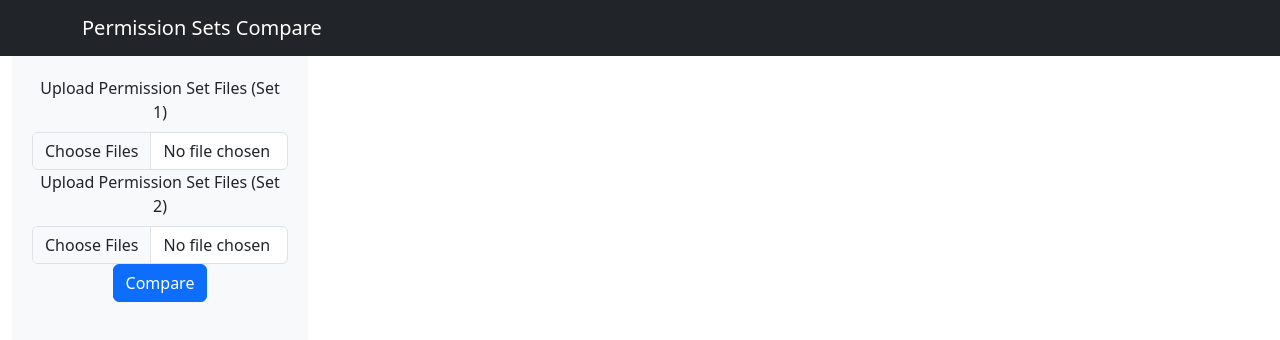
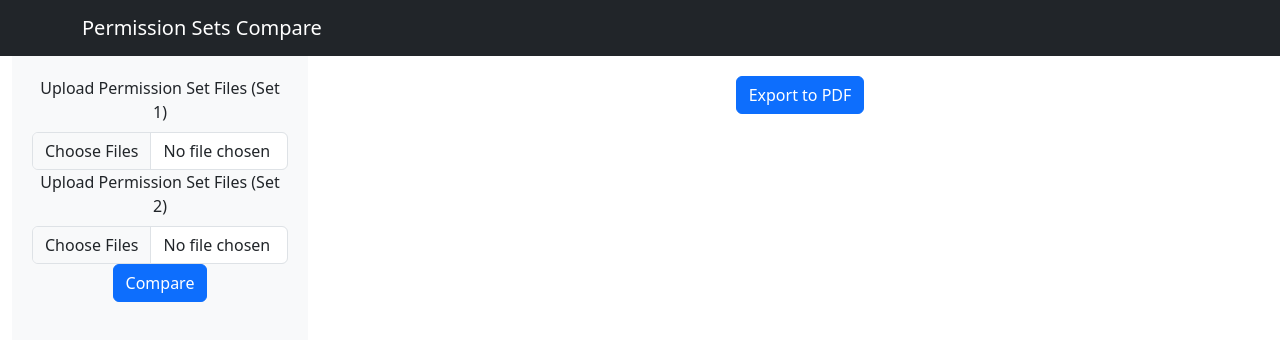
Before and after one commit to VStream-Labs/SF-Permission-Sets-Compare, a React (Create React App) app in the folder frontend/: page / in a window 1280 px wide. Shown: the top 340 px of the page. Built offline with nearby package versions, Linux system fonts and the light colour scheme.

Commit message:
Able to Output to PDF

```diff
--- a/frontend/package.json
+++ b/frontend/package.json
@@ -8,6 +8,8 @@
     "@testing-library/user-event": "^13.5.0",
     "axios": "^1.7.7",
     "bootstrap": "^5.3.3",
+    "jspdf": "^2.5.2",
+    "jspdf-autotable": "^3.8.4",
     "react": "^18.3.1",
     "react-bootstrap": "^2.10.5",
     "react-dom": "^18.3.1",
--- a/frontend/src/MainContent.js
+++ b/frontend/src/MainContent.js
@@ -1,5 +1,7 @@
 import React, { useState, useMemo } from 'react';
 import { Table } from 'react-bootstrap';
+import jsPDF from 'jspdf';
+import 'jspdf-autotable';
 
 const MainContent = ({ data, downloadUrl }) => {
   const [sortConfig, setSortConfig] = useState(null);
@@ -91,6 +93,12 @@ const MainContent = ({ data, downloadUrl }) => {
     return value ? JSON.stringify(value) : 'N/A';
   };
 
+  const exportToPDF = () => {
+    const doc = new jsPDF();
+    doc.autoTable({ html: '#data-table' });
+    doc.save('table.pdf');
+  };
+
   return (
     <div className="main-content">
       {downloadUrl && (
@@ -98,8 +106,11 @@ const MainContent = ({ data, downloadUrl }) => {
           Download Result
         </a>
       )}
+      <button onClick={exportToPDF} className="btn btn-primary mb-3">
+        Export to PDF
+      </button>
       {data && data.length > 0 && (
-        <Table striped bordered hover>
+        <Table striped bordered hover id="data-table">
           <thead>
             <tr>
               <th onClick={() => requestSort('permissionType')}>
```
Also changed, not shown: 1 other file (tests, documents, lock files or other folders).
